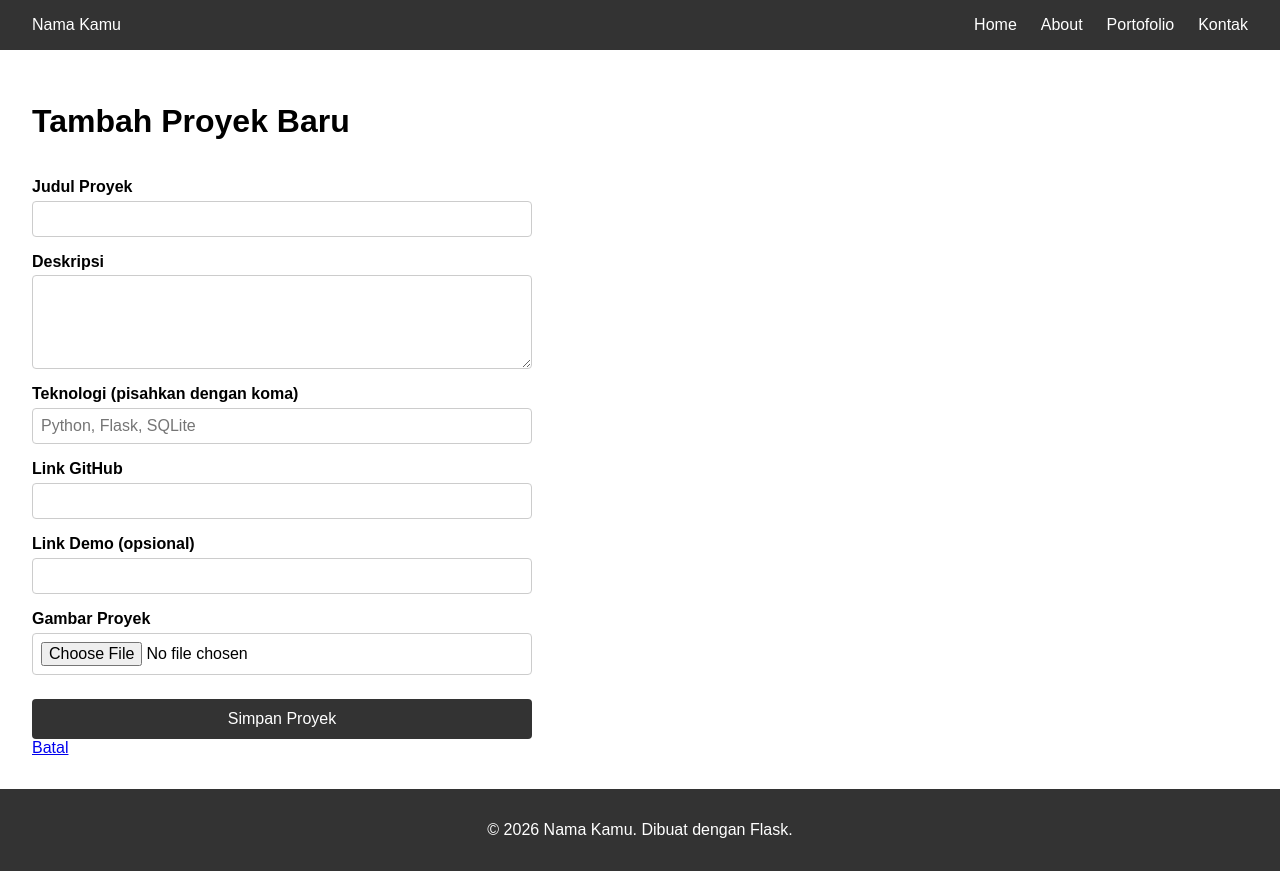
After one commit to nazlasyafya-droid/portofolio-flask, a Flask app: page /dashboard/projects/add in a window 1280 px wide. The commit adds this page. Run offline with Flask 3, Linux system fonts and the light colour scheme; the visitor is signed in with stand-in values (Sample User, id 1).

Commit message:
Add form styling for better UX

```diff
--- a/app.py
+++ b/app.py
@@ -13,6 +13,13 @@ app.config['ADMIN_PASSWORD'] = 'xxx1515'
 db.init_app(app)
 
 from models import Project, Message, Profile, Skill
+
+from werkzeug.utils import secure_filename
+
+ALLOWED_EXTENSIONS = {'png', 'jpg', 'jpeg', 'gif', 'webp'}
+
+def allowed_file(filename):
+    return '.' in filename and filename.rsplit('.', 1)[1].lower() in ALLOWED_EXTENSIONS
 
 @app.route('/')
 def index():
@@ -88,7 +95,57 @@ def dashboard_index():
 def dashboard_projects():
     if 'user' not in session:
         return redirect(url_for('login'))
-    return "Kelola Proyek (belum jadi)"
+    projects = Project.query.all()
+    return render_template('dashboard/projects.html', projects=projects)
+
+@app.route('/dashboard/projects/add', methods=['GET', 'POST'])
+def add_project():
+    if 'user' not in session:
+        return redirect(url_for('login'))
+
+    error = None
+    if request.method == 'POST':
+        title = request.form.get('title')
+        description = request.form.get('description')
+        technologies = request.form.get('technologies')
+        github_link = request.form.get('github_link')
+        live_link = request.form.get('live_link')
+        file = request.files.get('image')
+
+        img_name = 'default.jpg'
+        if file and file.filename != '':
+            if allowed_file(file.filename):
+                img_name = secure_filename(file.filename)
+                file.save(os.path.join(app.config['UPLOAD_FOLDER'], img_name))
+            else:
+                error = "Format file tidak didukung. Gunakan PNG, JPG, JPEG, GIF, atau WEBP."
+
+        if not error:
+            new_project = Project(
+                title=title,
+                description=description,
+                technologies=technologies,
+                image_file=img_name,
+                github_link=github_link,
+                live_link=live_link
+            )
+            db.session.add(new_project)
+            db.session.commit()
+            return redirect(url_for('dashboard_projects'))
+
+    return render_template('dashboard/add_project.html', error=error)
+
+@app.route('/dashboard/projects/edit/<int:id>')
+def edit_project(id):
+    if 'user' not in session:
+        return redirect(url_for('login'))
+    return "Edit Proyek (belum jadi)"
+
+@app.route('/dashboard/projects/delete/<int:id>', methods=['POST'])
+def delete_project(id):
+    if 'user' not in session:
+        return redirect(url_for('login'))
+    return "Hapus Proyek (belum jadi)"
 
 @app.route('/dashboard/messages')
 def dashboard_messages():
--- a/static/css/style.css
+++ b/static/css/style.css
@@ -36,3 +36,43 @@ body {
     background-color: #333;
     color: white;
 }
+
+form {
+    display: flex;
+    flex-direction: column;
+    max-width: 500px;
+    margin-top: 1rem;
+}
+
+form label {
+    margin-top: 1rem;
+    font-weight: bold;
+}
+
+form input[type="text"],
+form input[type="email"],
+form input[type="url"],
+form input[type="password"],
+form textarea,
+form input[type="file"] {
+    padding: 0.5rem;
+    margin-top: 0.3rem;
+    border: 1px solid #ccc;
+    border-radius: 4px;
+    font-size: 1rem;
+}
+
+form button {
+    margin-top: 1.5rem;
+    padding: 0.7rem;
+    background-color: #333;
+    color: white;
+    border: none;
+    border-radius: 4px;
+    cursor: pointer;
+    font-size: 1rem;
+}
+
+form button:hover {
+    background-color: #555;
+}
--- /dev/null
+++ b/templates/dashboard/add_project.html
@@ -0,0 +1,34 @@
+{% extends 'base.html' %}
+{% block title %}Tambah Proyek{% endblock %}
+{% block content %}
+
+<h1>Tambah Proyek Baru</h1>
+
+{% if error %}
+<p class="alert-error">{{ error }}</p>
+{% endif %}
+
+<form method="POST" action="{{ url_for('add_project') }}" enctype="multipart/form-data" class="project-form">
+    <label for="title">Judul Proyek</label>
+    <input type="text" id="title" name="title" required>
+
+    <label for="description">Deskripsi</label>
+    <textarea id="description" name="description" rows="4" required></textarea>
+
+    <label for="technologies">Teknologi (pisahkan dengan koma)</label>
+    <input type="text" id="technologies" name="technologies" placeholder="Python, Flask, SQLite">
+
+    <label for="github_link">Link GitHub</label>
+    <input type="url" id="github_link" name="github_link">
+
+    <label for="live_link">Link Demo (opsional)</label>
+    <input type="url" id="live_link" name="live_link">
+
+    <label for="image">Gambar Proyek</label>
+    <input type="file" id="image" name="image" accept=".png,.jpg,.jpeg,.gif,.webp">
+
+    <button type="submit">Simpan Proyek</button>
+    <a href="{{ url_for('dashboard_projects') }}">Batal</a>
+</form>
+
+{% endblock %}
```
Also changed, not shown: templates/dashboard/projects.html (added, +37 -0 lines).
